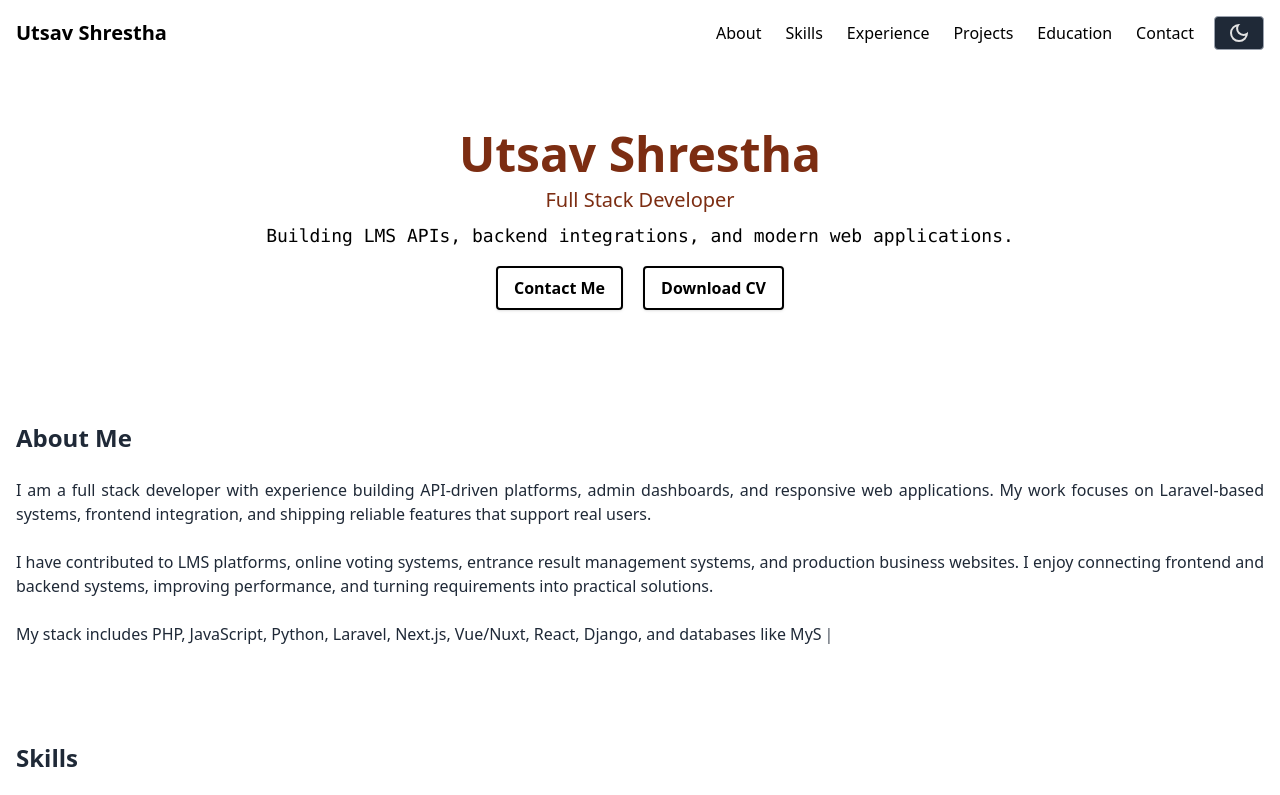
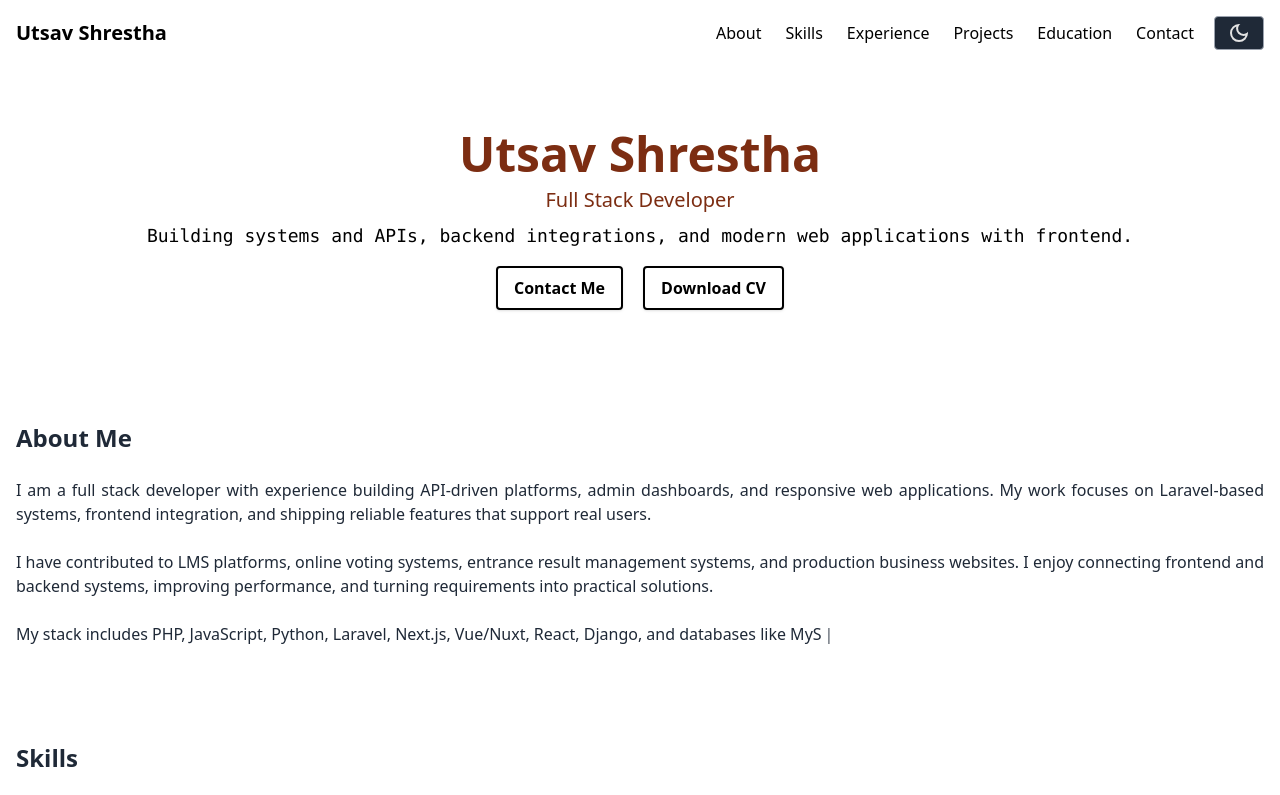
Before and after one commit to utsavshrestha-055/me, a plain HTML site: page index.html in a window 1280 px wide. Shown: the top 795 px of the page. Drawn offline with nearby package versions, Linux system fonts and the light colour scheme.

Commit message:
update tagline

```diff
--- a/index.html
+++ b/index.html
@@ -112,7 +112,8 @@
         In love with anything that has a processor or an Engine.
       </p> -->
       <p class="mt-2 text-base sm:text-lg text-black font-mono dark:text-white">
-        Building LMS APIs, backend integrations, and modern web applications.
+        Building systems and APIs, backend integrations, and modern web
+        applications with frontend.
       </p>
       <div
         class="flex sm:gap-5 justify-center items-center flex-col sm:flex-row"
```
